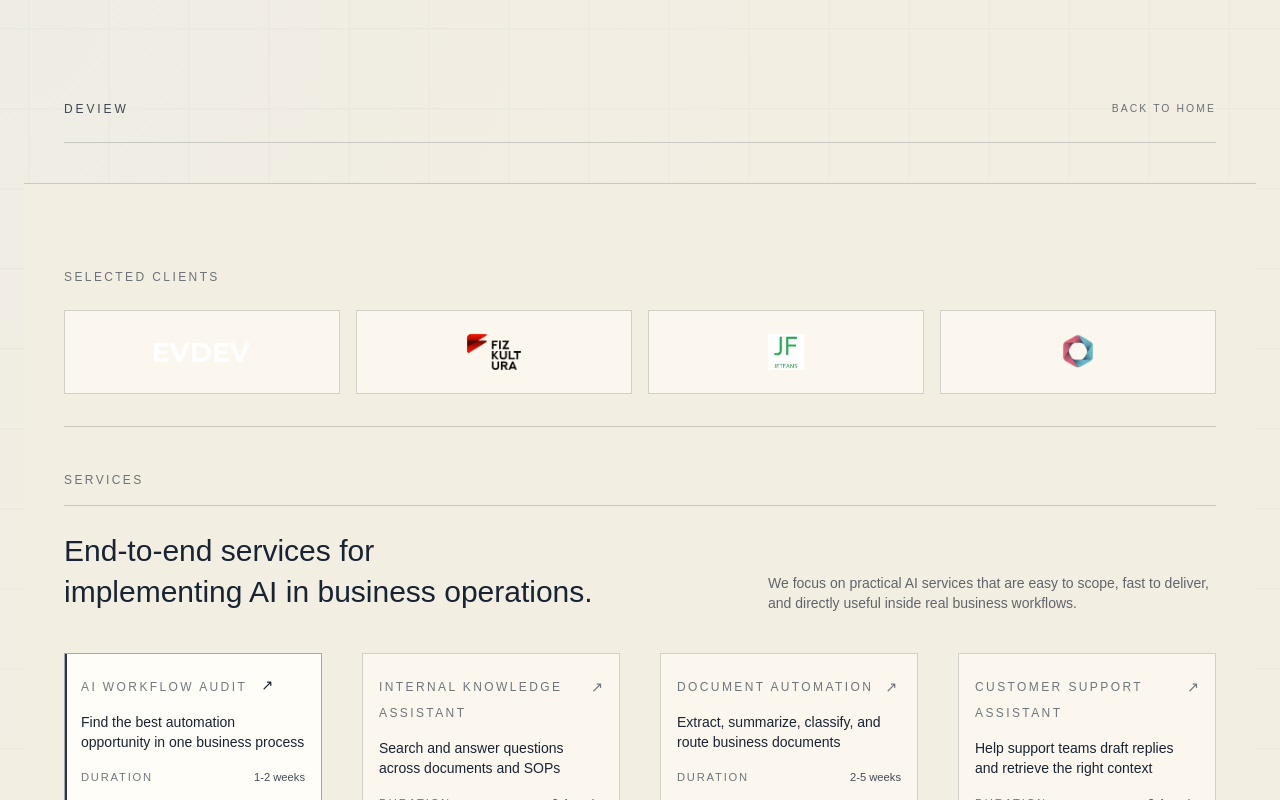
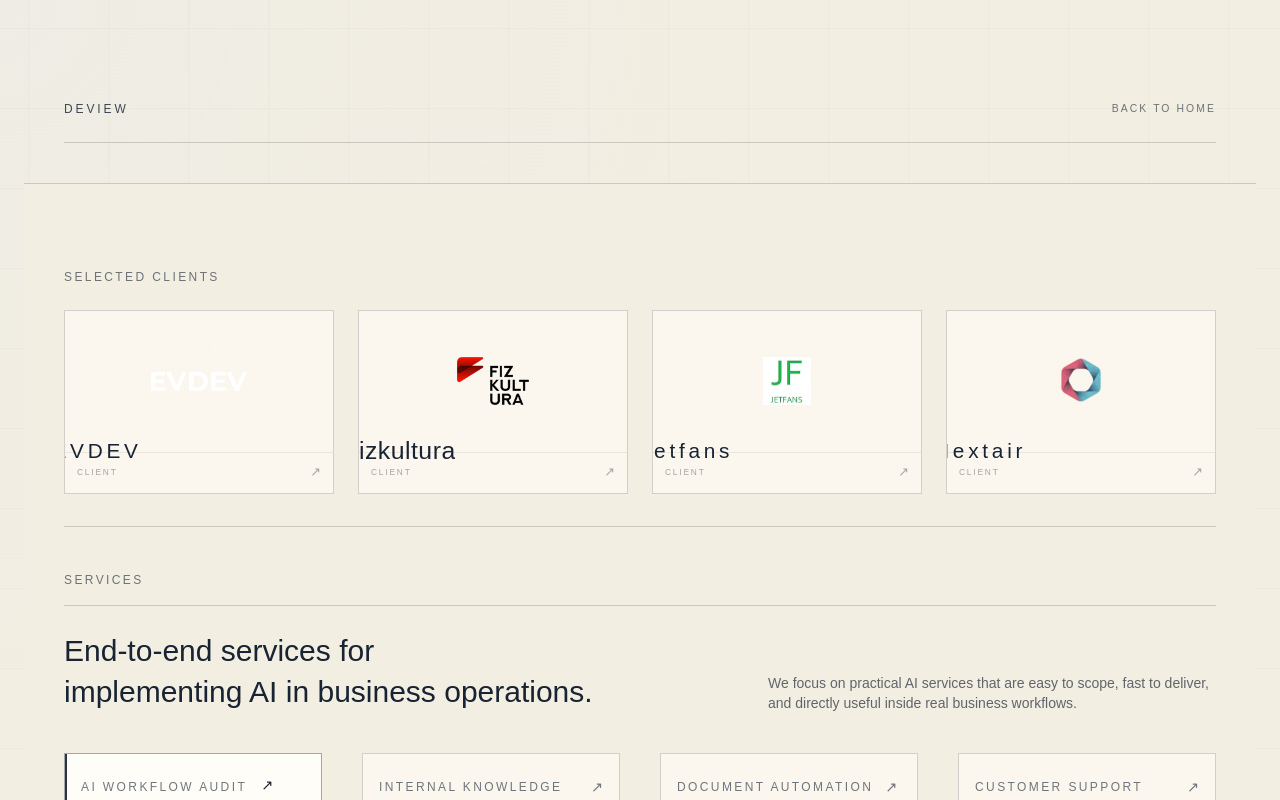
Before and after one commit to artemiusradin-png/deview-website, a Next.js app: page /services in a window 1280 px wide. Shown: the top 800 px of the page. Built offline with nearby package versions, Linux system fonts and the light colour scheme.

Commit message:
Restyle services client logo cards

```diff
--- a/components/HomeServicesSection.tsx
+++ b/components/HomeServicesSection.tsx
@@ -36,24 +36,48 @@ export function HomeServicesSection({ variant = "home" }: HomeServicesSectionPro
       >
         <div className="grid gap-4 border-b border-[var(--white-20)] pb-6 md:gap-5 md:pb-8">
           <p className="section-label">{s.clientsLabel}</p>
-          <div className="grid grid-cols-2 gap-3 sm:grid-cols-4 md:gap-4">
+          <div className="grid grid-cols-2 gap-4 lg:grid-cols-4 lg:gap-6">
             {serviceClients.map((client) => (
               <a
                 key={client.name}
                 href={client.href}
                 target="_blank"
                 rel="noreferrer"
-                className="group flex min-h-[5.25rem] items-center justify-center border border-[var(--white-20)] bg-[var(--surface)] px-4 py-3 transition-all duration-200 hover:border-[var(--white-40)] hover:bg-[var(--surface-elevated)]"
+                className="group relative block h-[11.5rem] overflow-hidden border border-[var(--white-20)] bg-[var(--surface)] transition-all duration-300 hover:-translate-y-1 hover:border-[var(--white-40)] hover:bg-[var(--surface-elevated)]"
                 aria-label={client.name}
                 title={client.name}
               >
+                <div className="absolute inset-x-0 top-0 h-[78%] overflow-hidden border-b border-[var(--white-10)]">
+                  <div className="absolute inset-0 bg-[radial-gradient(circle_at_50%_30%,rgba(240,240,250,0.08),transparent_65%)] opacity-80 transition-opacity duration-300 group-hover:opacity-100" />
+                  <div className="relative flex h-full w-full items-center justify-center px-5 py-5">
                     <Image
                       src={client.src}
                       alt={client.name}
                       width={client.width}
                       height={client.height}
-                  className="max-h-9 w-auto max-w-full object-contain transition-transform duration-200 group-hover:scale-[1.02]"
+                      className="max-h-12 w-auto max-w-full object-contain transition-transform duration-300 group-hover:scale-[1.04]"
                     />
+                  </div>
+                </div>
+                <div className="absolute left-0 bottom-[16%] z-10 -translate-x-[14%] overflow-hidden pointer-events-none select-none">
+                  <span
+                    className={`block text-[var(--white-100)] transition-transform duration-300 group-hover:translate-x-[6px] ${
+                      client.name === "Fizkultura"
+                        ? "text-[1.55rem] tracking-[0.02em]"
+                        : "text-[1.3rem] tracking-[0.18em]"
+                    }`}
+                  >
+                    {client.name}
+                  </span>
+                </div>
+                <div className="absolute inset-x-0 bottom-0 flex h-[22%] items-end justify-between px-3 pb-2">
+                  <span className="text-[0.52rem] uppercase tracking-[0.22em] text-[var(--white-40)]">
+                    Client
+                  </span>
+                  <span className="text-[0.8rem] text-[var(--white-40)] transition-all duration-300 group-hover:translate-x-[2px] group-hover:-translate-y-[2px] group-hover:text-[var(--white-90)]">
+                    ↗
+                  </span>
+                </div>
               </a>
             ))}
           </div>
```
Lines whose indentation alone changed are shown as unchanged.
